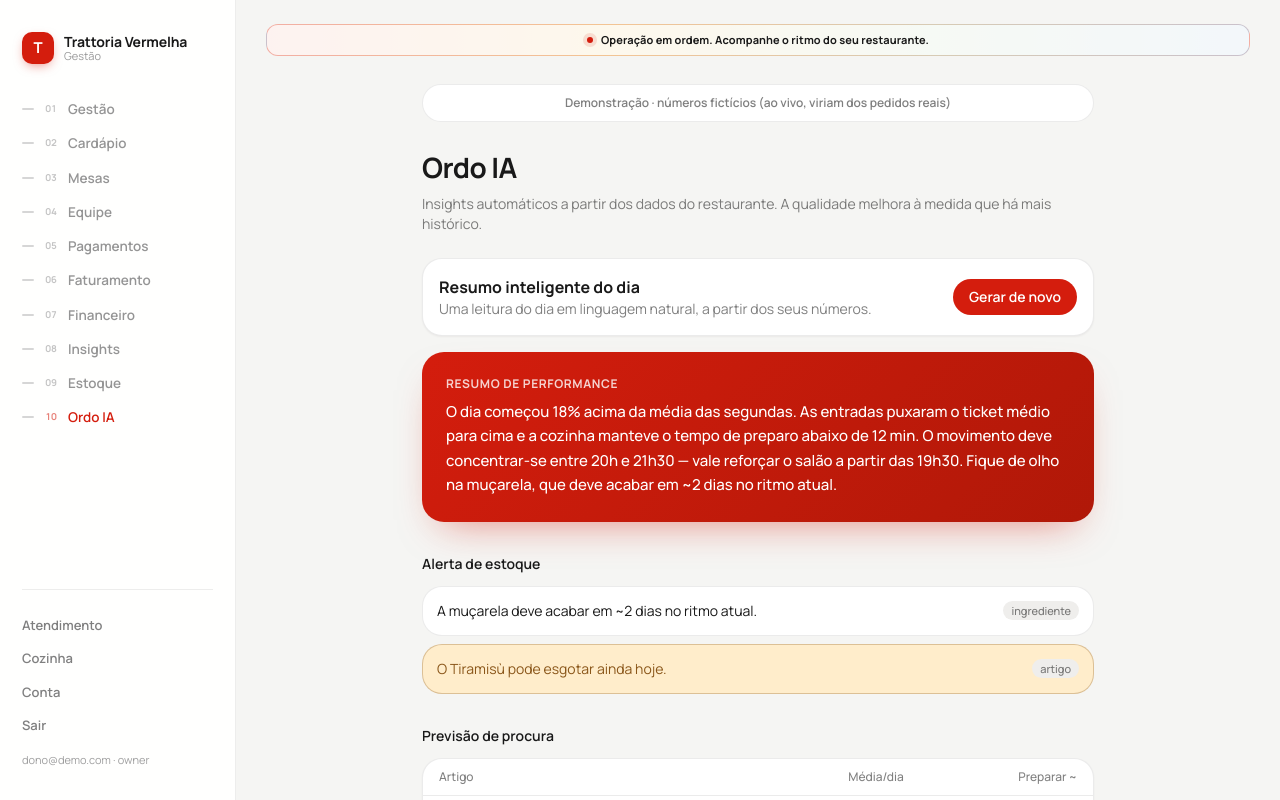
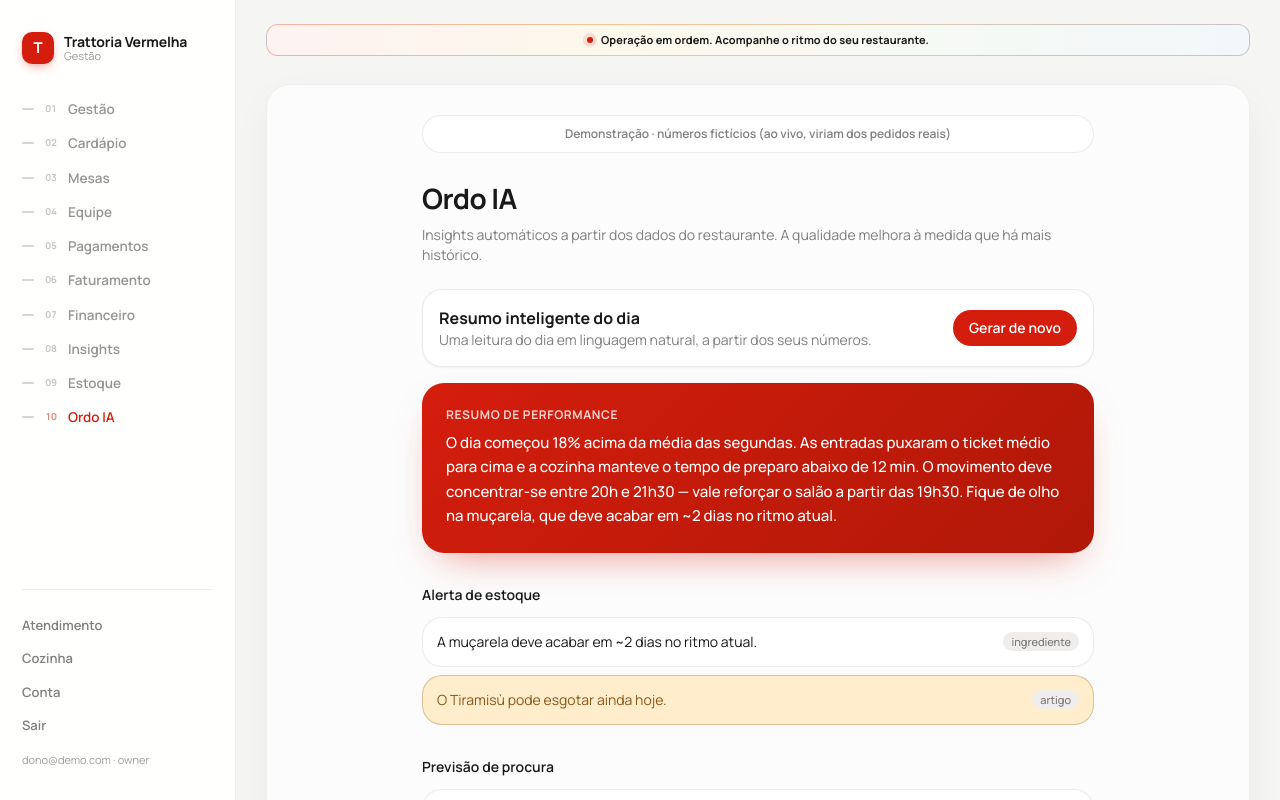
Before and after one commit to gabrieltrzaskosm-coder/ordo, a Next.js app: page /preview-gestao/ia in a window 1280 px wide. Shown: the top 800 px of the page. Built offline with nearby package versions, Linux system fonts and the light colour scheme.

Commit message:
Add visible management canvas layout

```diff
--- a/src/app/(staff)/gestao/GestaoShell.tsx
+++ b/src/app/(staff)/gestao/GestaoShell.tsx
@@ -118,7 +118,9 @@ export function GestaoShell({
           variant="rainbow"
           className="gs-banner"
         />
-        <div className="gs-page-content">{children}</div>
+        <div className="gs-content-frame">
+          <div className="gs-page-content">{children}</div>
+        </div>
       </div>
     </div>
   );
@@ -184,6 +186,7 @@ const GESTAO_CSS = `
 
 .gs-main { flex: 1; min-width: 0; padding: 28px 30px 90px; }
 .gs-page-content { min-width: 0; }
+.gs-content-frame { min-height: calc(100vh - 126px); padding: 30px; background: rgba(255,255,255,.72); border: 1px solid rgba(0,0,0,.06); border-radius: 24px; box-shadow: 0 16px 42px rgba(25,25,25,.045); }
 .gs-banner { width: 100%; margin: -4px auto 28px; }
 
 /* Faixa partilhada pelo hub e por todas as sub-páginas. A variante rainbow é
@@ -236,6 +239,7 @@ const GESTAO_CSS = `
   .gs-foot { margin-top: 0; margin-left: auto; padding-top: 0; border-top: none; flex-direction: row; gap: 12px; align-items: center; }
   .gs-foot-user { display: none; }
   .gs-main { padding: 16px 16px 80px; }
+  .gs-content-frame { min-height: calc(100vh - 106px); padding: 18px 14px 28px; border-radius: 18px; }
   .gs-banner { margin: 0 auto 18px; max-width: none; }
   .gh-metrics { grid-template-columns: 1fr; }
 }
```
Also changed, not shown: 1 other file (tests, documents, lock files or other folders).
